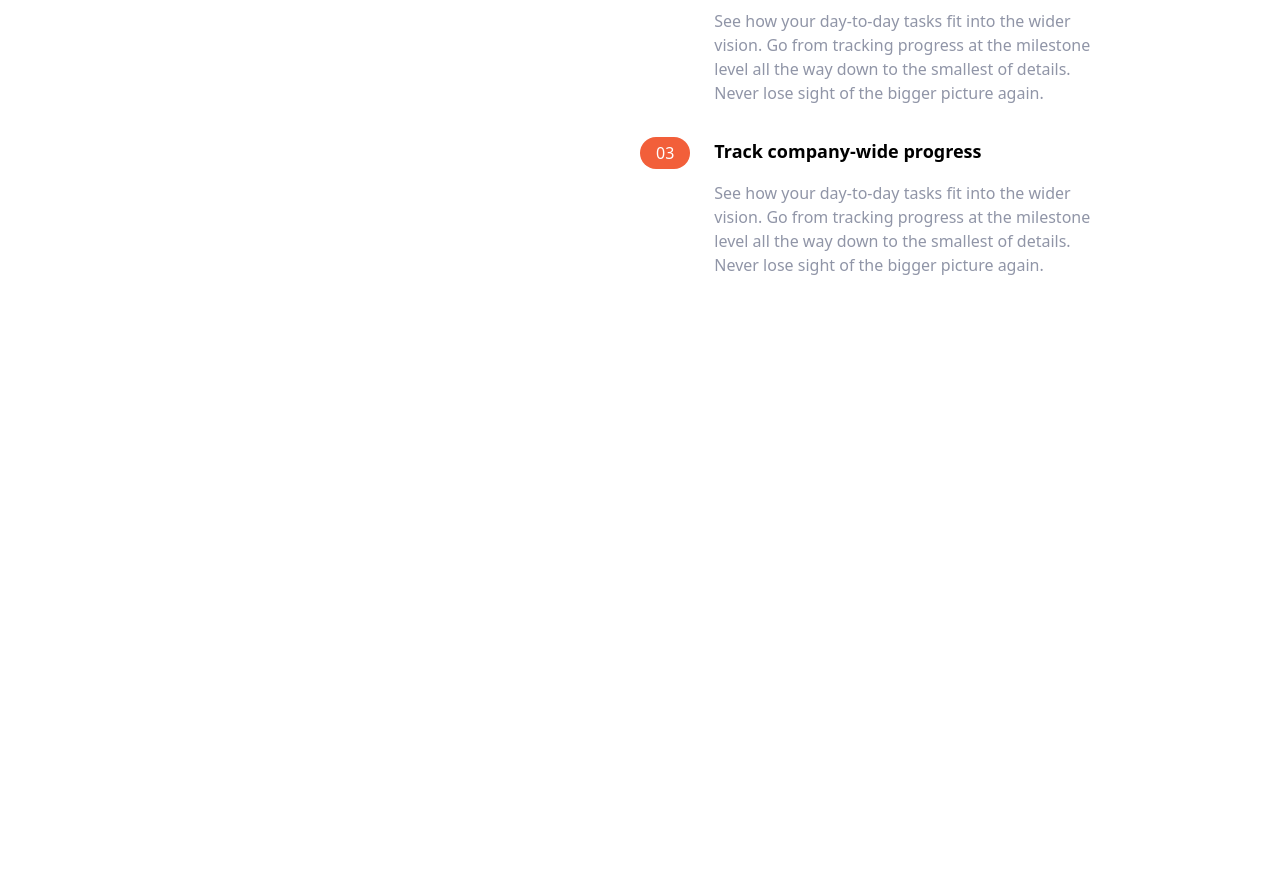
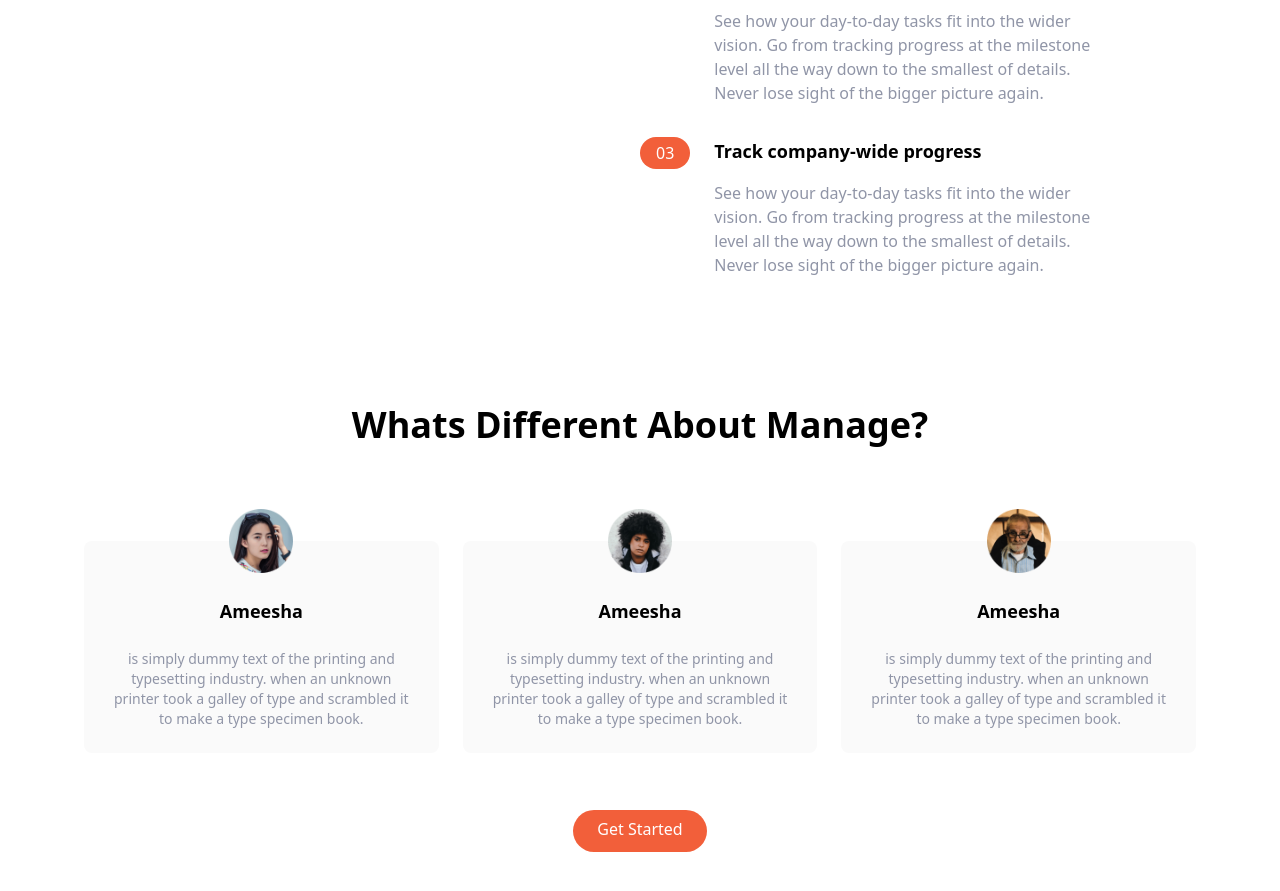
Before and after one commit to Uzairhussain98/Manage-LandingPage-TailwindCSS, a website: page index.html in a window 1280 px wide. Shown: the part 756-1647 px from the top of the page. Before the commit the page ends 1033 px from the top, so only its background shows below. Drawn offline with Linux system fonts and the light colour scheme; files whose address does not match are found by name.

Commit message:
added testimonials section

```diff
--- a/index.html
+++ b/index.html
@@ -171,5 +171,66 @@
         </div>
       </div>
     </section>
+    <!--Testimonials-->
+    <section id="testimonials">
+      <!--Testimonials and container blocks-->
+
+      <div class="max-w-6xl px-5 mx-auto mt-32 text-center">
+        <!--Heading-->
+        <h2 class="text-4xl text-center font-bold">
+          Whats Different About Manage?
+        </h2>
+        <!--testimonaila Container-->
+        <!--Test 1-->
+        <div class="flex flex-col mt-24 md:flex-row md:space-x-6">
+          <div
+            class="flex flex-col p-6 items-center space-y-6 rounded-lg bg-veryLightGray ease-in-out hover:bg-gray-300 md:w-1/3"
+          >
+            <img src="img/avatar-anisha.png" class="w-16 -mt-14" />
+            <h5 class="text-lg font-bold">Ameesha</h5>
+            <p class="text-sm text-darkGrayishBlue">
+              is simply dummy text of the printing and typesetting industry.
+              when an unknown printer took a galley of type and scrambled it to
+              make a type specimen book.
+            </p>
+          </div>
+          <!--Test 2-->
+
+          <div
+            class="hidden flex-col p-6 items-center space-y-6 rounded-lg bg-veryLightGray md:w-1/3 md:flex"
+          >
+            <img src="img/avatar-shanai.png" class="w-16 -mt-14" />
+            <h5 class="text-lg font-bold">Ameesha</h5>
+            <p class="text-sm text-darkGrayishBlue">
+              is simply dummy text of the printing and typesetting industry.
+              when an unknown printer took a galley of type and scrambled it to
+              make a type specimen book.
+            </p>
+          </div>
+
+          <!--Test 3-->
+
+          <div
+            class="hidden flex-col p-6 items-center space-y-6 rounded-lg bg-veryLightGray md:w-1/3 md:flex"
+          >
+            <img src="img/avatar-richard.png" class="w-16 -mt-14" />
+            <h5 class="text-lg font-bold">Ameesha</h5>
+            <p class="text-sm text-darkGrayishBlue">
+              is simply dummy text of the printing and typesetting industry.
+              when an unknown printer took a galley of type and scrambled it to
+              make a type specimen book.
+            </p>
+          </div>
+        </div>
+        <!--Button-->
+        <div class="my-16">
+          <a
+            href=""
+            class="p-3 px-6 pt-2 text-white bg-brightRed rounded-full baseline hover:bg-brightRedLight"
+            >Get Started</a
+          >
+        </div>
+      </div>
+    </section>
   </body>
 </html>
```
Also changed, not shown: css/main.css.
